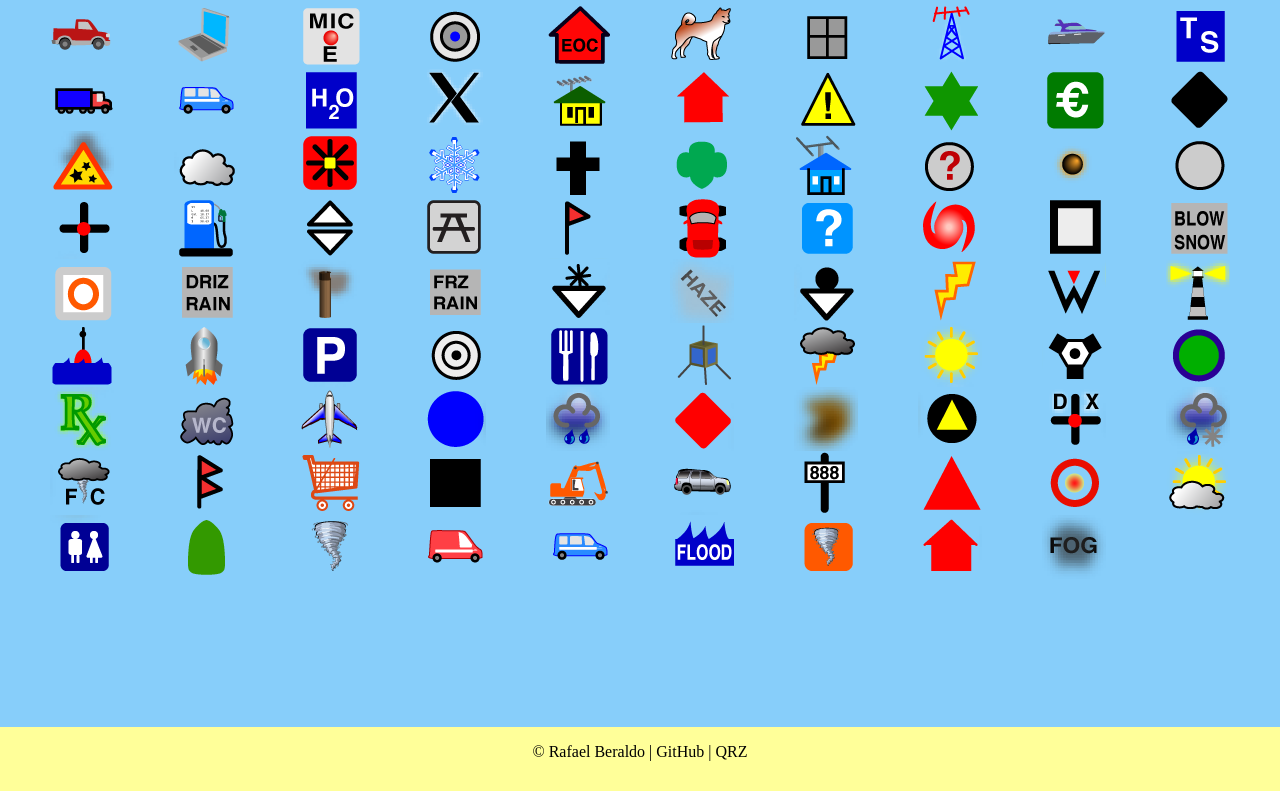
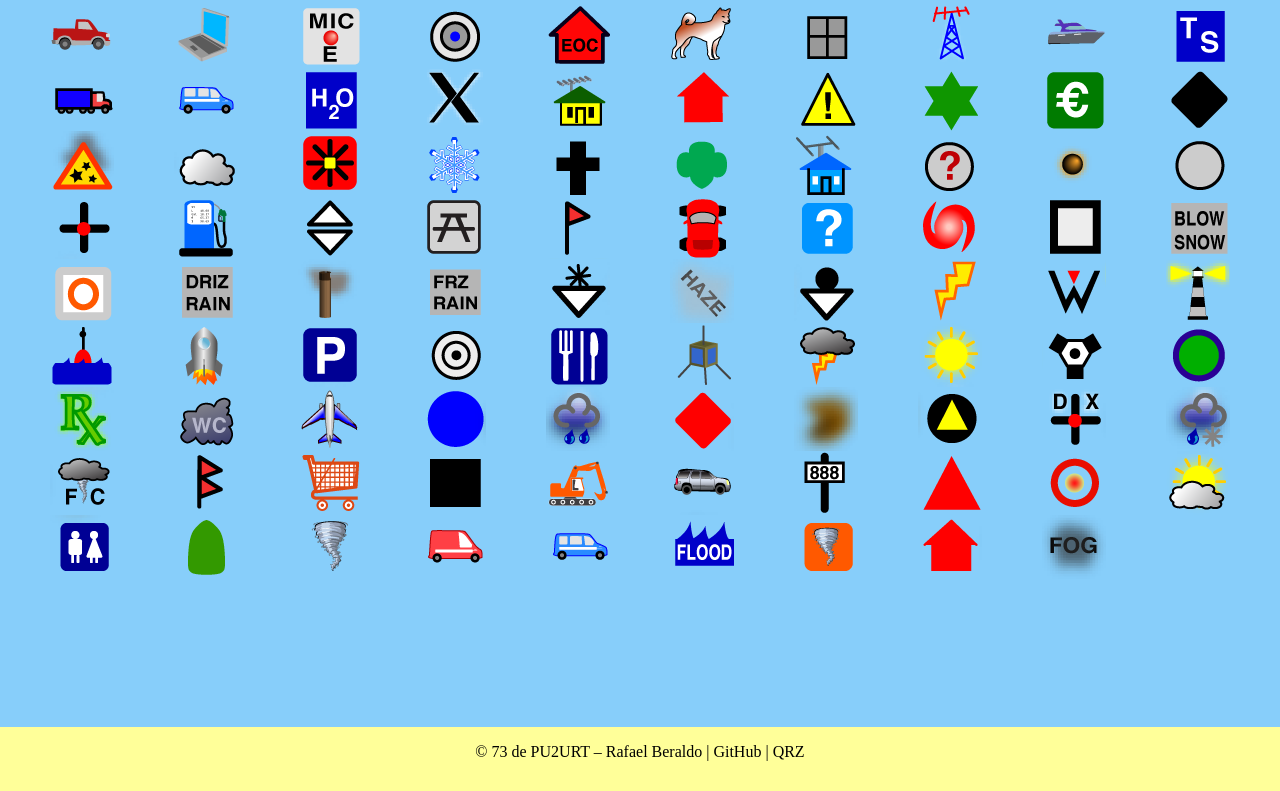
Before and after one commit to rberaldo/aprs-symbol-search, a plain HTML site: page index.html in a window 1280 px wide. Shown: the part 775-1566 px from the top of the page. Drawn offline with Linux system fonts and the light colour scheme.

Commit message:
Better title and footer

```diff
--- a/index.html
+++ b/index.html
@@ -3,7 +3,7 @@
   <head>
     <meta charset="UTF-8">
     <meta name="viewport" content="width=device-width, initial-scale=1.0">
-    <title>Symbol Search</title>
+    <title>APRS Symbol Search</title>
     <link rel="stylesheet" type="text/css" href="css/styles.css">
     <link rel="stylesheet" type="text/css" media="(max-width: 640px)" href="css/handheld.css">
   </head>
@@ -22,7 +22,7 @@
       <!-- Symbols will be dynamically generated here -->
     </div>
     <footer>
-      <p>&copy; Rafael Beraldo | GitHub | QRZ </p>
+      <p>&copy; 73 de PU2URT – Rafael Beraldo  | GitHub | QRZ </p>
     </footer>
     <script src="script.js"></script>
   </body>
```
